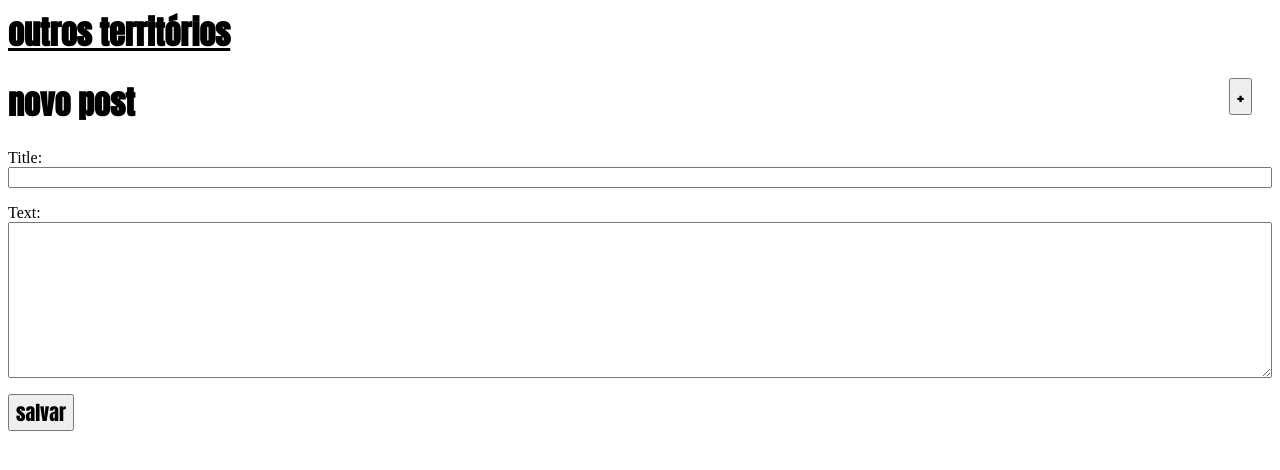
After one commit to acoutinhoa/outros_territorios, a Django app: page /post/new in a window 1280 px wide. The commit adds this page. Shown: the top 470 px of the page. Run offline with Django 3.2, Linux system fonts and the light colour scheme; the visitor is signed in with stand-in values (Sample User, id 1).

Commit message:
outros_territorios_0

```diff
--- /dev/null
+++ b/blog/forms.py
@@ -0,0 +1,7 @@
+from django import forms
+from .models import *
+
+class PostForm(forms.ModelForm):
+	class Meta:
+		model = Post
+		fields = ('title', 'text')
--- a/blog/static/css/blog.css
+++ b/blog/static/css/blog.css
@@ -2,6 +2,23 @@ h1 {
 	font-family:'Anton', sans-serif;
 }
 
+button {
+	font-family:'Anton', sans-serif;
+    text-align: center;
+    font-size: 20px;
+    cursor: pointer;
+}
 a:link, a:visited, a:active, a:hover {
 	color: #000;
 }
+
+.top-menu, .top-menu:hover, .top-menu:visited {
+    color: #ffffff;
+    float: right;
+    font-size: 26pt;
+    margin-right: 20px;
+}
+
+.post-form textarea, .post-form input {
+    width: 100%;
+}
--- a/blog/templates/blog/base.html
+++ b/blog/templates/blog/base.html
@@ -9,6 +9,9 @@
     <body>
         <div>
             <h1><a href="/">outros territórios</a></h1>
+            {% if user.is_authenticated %}
+                <a href="{% url 'post_new' %}" class="top-menu"><button type="button">+</button></a>
+            {% endif %}
         </div>
         {% block content %}
         {% endblock %}
--- a/blog/templates/blog/post_detail.html
+++ b/blog/templates/blog/post_detail.html
@@ -2,12 +2,15 @@
 
 {% block content %}
     <div>
+        {% if user.is_authenticated %}
+			<a href="{% url 'post_edit' pk=post.pk %}"><button type="button">editar</button></a>
+		{% endif %}
+        <h1>{{ post.title }}</h1>
         {% if post.published_date %}
             <div>
                 {{ post.published_date }}
             </div>
         {% endif %}
-        <h1>{{ post.title }}</h1>
         <p>{{ post.text|linebreaksbr }}</p>
     </div>
 {% endblock %}
--- /dev/null
+++ b/blog/templates/blog/post_edit.html
@@ -0,0 +1,9 @@
+{% extends 'blog/base.html' %}
+
+{% block content %}
+	<h1>novo post</h1>
+	<form method="POST" class="post-form">{% csrf_token %}
+		{{ form.as_p }}
+		<button type="submit">salvar</button>
+	</form>
+{% endblock %}
--- a/blog/templates/blog/post_list.html
+++ b/blog/templates/blog/post_list.html
@@ -3,8 +3,8 @@
 {% block content %}
 	{% for post in posts %}
 		<div>
+			<h1><br><a href="{% url 'post_detail' pk=post.pk %}">{{ post.title }}</a></h1>
 			<p>data: {{ post.published_date }}</p>
-			<h1><a href="{% url 'post_detail' pk=post.pk %}">{{ post.title }}</a></h1>
 			<p>{{ post.text|linebreaksbr }}</p>
 		</div>
 	{% endfor %}
--- a/blog/urls.py
+++ b/blog/urls.py
@@ -3,5 +3,7 @@ from . import views
 
 urlpatterns = [
     path('', views.post_list, name='post_list'),
-    path('post/<int:pk>/', views.post_detail, name='post_detail')
+    path('post/<int:pk>/', views.post_detail, name='post_detail'),
+    path('post/new', views.post_new, name='post_new'),
+    path('post/<int:pk>/edit/', views.post_edit, name='post_edit'),
 ]
--- a/blog/views.py
+++ b/blog/views.py
@@ -1,5 +1,6 @@
-from django.shortcuts import render, get_object_or_404
+from django.shortcuts import render, get_object_or_404, redirect
 from django.utils import timezone
+from .forms import PostForm
 from .models import *
 
 def post_list(request):
@@ -8,4 +9,31 @@ def post_list(request):
 
 def post_detail(request, pk):
 	post = get_object_or_404(Post, pk=pk)
-	return render(request, 'blog/post_detail.html', {'post':post})
+	return render(request, 'blog/post_detail.html', {'post': post})
+
+def post_new(request):
+	if request.method == 'POST':
+		form = PostForm(request.POST)
+		if form.is_valid():
+			post = form.save(commit=False)
+			post.author = request.user
+			post.published_date = timezone.now()
+			post.save()
+			return redirect('post_detail', pk=post.pk)
+	else:
+		form = PostForm()
+	return render(request, 'blog/post_edit.html', {'form': form})
+
+def post_edit(request, pk):
+	post = get_object_or_404(Post, pk=pk)
+	if request.method == 'POST':
+		form = PostForm(request.POST, instance=post)
+		if form.is_valid():
+			post = form.save(commit=False)
+			post.author = request.user
+			post.published_date = timezone.now()
+			post.save()
+			return redirect('post_detail', pk=post.pk)
+	else:
+		form = PostForm(instance=post)
+	return render(request, 'blog/post_edit.html', {'form': form})
```
